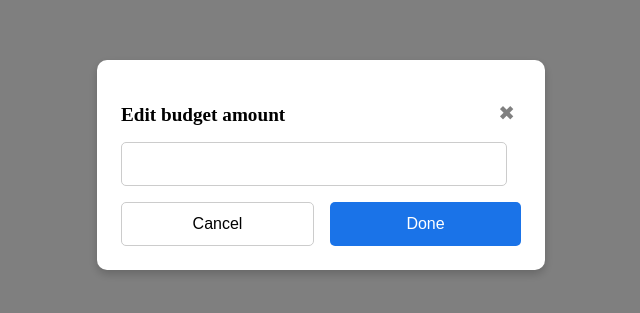
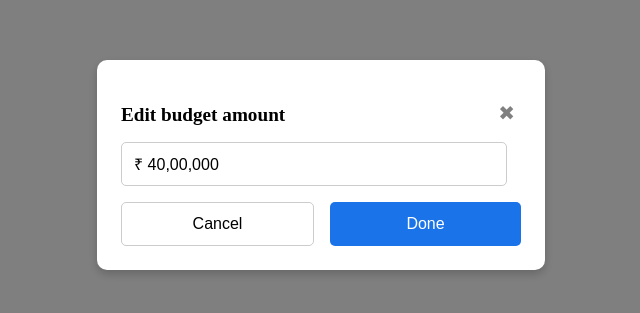
Before and after one commit to Mugdhashrivastava/tata-components, a React (Vite) app in the folder budget-popup/: page / in a window 1280 px wide. Shown: the part 251-564 px from the top of the page, without its empty margins (335-975 px from the left). Built offline with nearby package versions, Linux system fonts and the light colour scheme.

Commit message:
default input values

```diff
--- a/budget-popup/src/BudgetPopup.jsx
+++ b/budget-popup/src/BudgetPopup.jsx
@@ -1,8 +1,12 @@
 import React from "react";
 import "./BudgetPopup.css";
+import { useState } from "react";
+
 
 const BudgetPopup = () => {
+  const [inputValue, setInputValue] = useState("₹ 40,00,000");
   return (
+
     <div className="overlay">
       <div className="popup">
 
@@ -11,7 +15,8 @@ const BudgetPopup = () => {
           <button className="close-btn">✖</button>
         </div>
 
-        <input type="text"  />
+        <input type="text"  value={inputValue}
+      onChange={(e) => setInputValue(e.target.value)} />
         <div className="buttons">
           <button className="cancel">Cancel</button>
           <button className="done">Done</button>
```
